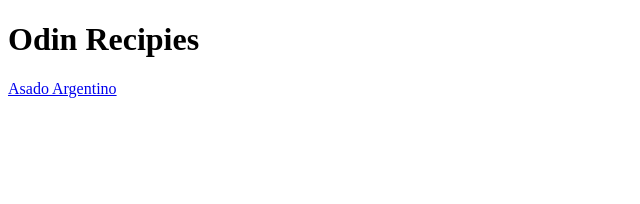
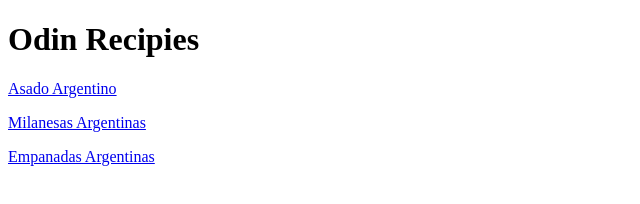
Before and after one commit to JackEsparrago12/odin-recipies, a plain HTML site: page index.html in a window 1280 px wide. Shown: the whole page, without its empty margins (0-640 px from the left). Drawn offline with Linux system fonts and the light colour scheme.

Commit message:
add 3 links to every recipie, create img folder with the rec

```diff
--- a/index.html
+++ b/index.html
@@ -18,8 +18,9 @@
 
         <p><a href="recipies/asado.html">Asado Argentino</a></p>
 
+        <p><a href="recipies/milanesas.html">Milanesas Argentinas</a></p>
 
-
+        <p><a href="recipies/empanadas.html">Empanadas Argentinas</a></p>
 
 
 
```
Also changed, not shown: img/asado.jpeg (added), img/empanadas.jpeg (added), img/milanesa.jpeg (added), recipies/empanadas.html (added), recipies/milanesas.html (added).
